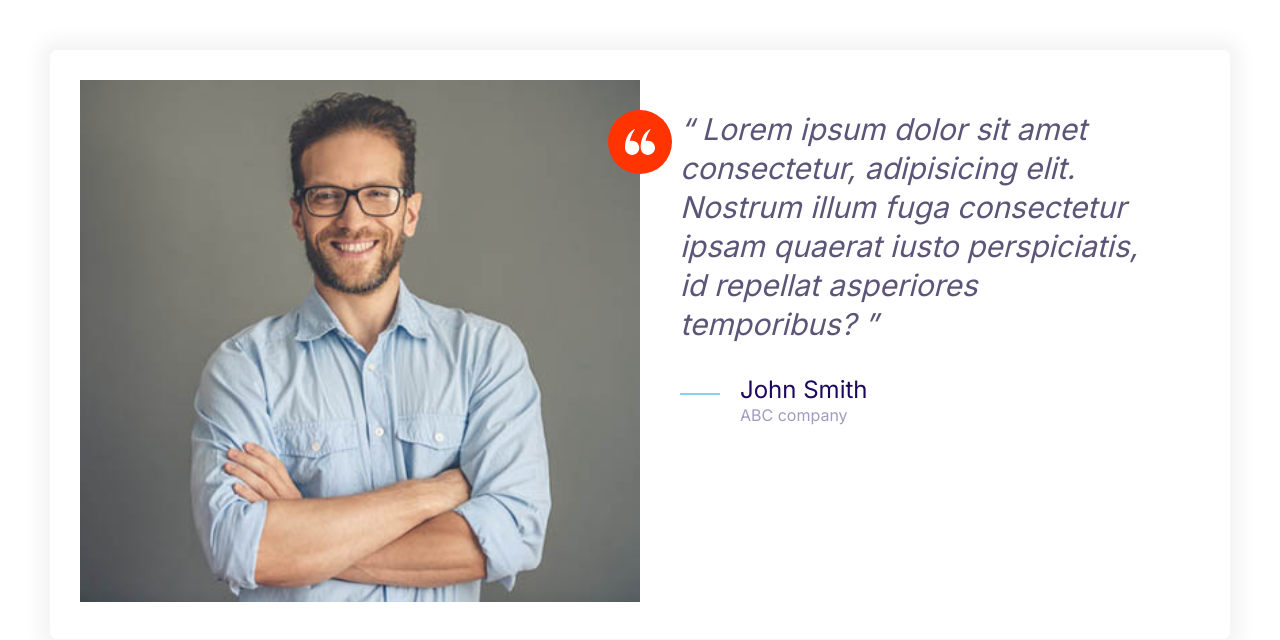
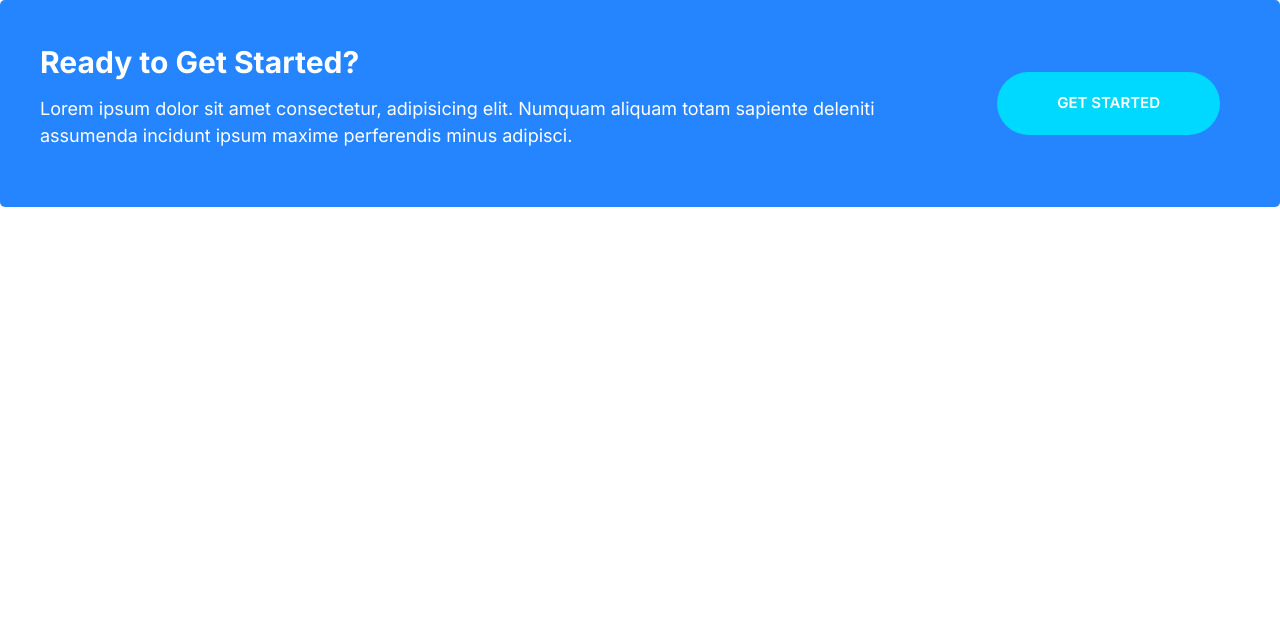
Before and after one commit to MaximEsin/Moshify, a plain HTML site: page index.html in a window 1280 px wide. Drawn offline with Linux system fonts and the light colour scheme.

Commit message:
Callouts

```diff
--- a/CSS/styles.css
+++ b/CSS/styles.css
@@ -191,6 +191,10 @@ a {
 }
 .btn--accent:hover {
   background: #ec3000;
+}
+.btn--streched {
+  padding-left: 6rem;
+  padding-right: 6rem;
 }
 .btn--block {
   width: 100%;
@@ -402,3 +406,36 @@ a {
     margin-left: 6rem;
   }
 }
+/* Callouts */
+.callout {
+  padding: 4rem;
+  border-radius: 5px;
+}
+.callout--primary {
+  background: var(--color-primary);
+  color: #fff;
+}
+.callout__heading {
+  color: #fff;
+  margin-top: 0;
+  font-size: 3rem;
+}
+.callout .btn {
+  align-self: center;
+  justify-self: center;
+}
+.callout__content {
+  text-align: center;
+}
+@media screen and (min-width: 768px) {
+  .callout .grid--1x2 {
+    grid-template-columns: 1fr auto;
+  }
+  .callout__content {
+    text-align: left;
+  }
+}
+.callout .btn {
+  justify-self: start;
+  margin: 0 2rem;
+}
--- a/index.html
+++ b/index.html
@@ -14,41 +14,18 @@
       rel="stylesheet"
     />
   </head>
-  <body style="padding: 5rem">
-    <div class="card testimonial">
+  <body>
+    <div class="callout callout--primary">
       <div class="grid grid--1x2">
-        <div class="testimonial__image">
-          <img
-            class="testimonial__image"
-            src="images/testimonial.jpg"
-            alt="A happy, smiling customer"
-          />
-          <span class="icon-container icon-container--accent">
-          </svg><svg class="icon icon--white icon--small">
-            <use xlink:href="images/sprite.svg#quotes"></use>
-          </svg>
-          </span>
+        <div class="callout__content">
+          <h3 class="callout__heading">Ready to Get Started?</h3>
+          <p>
+            Lorem ipsum dolor sit amet consectetur, adipisicing elit. Numquam
+            aliquam totam sapiente deleniti assumenda incidunt ipsum maxime
+            perferendis minus adipisci.
+          </p>
         </div>
-        <blockquote class="quote">
-          <p class="quote__text">
-            Lorem ipsum dolor sit amet consectetur, adipisicing elit. Nostrum illum
-            fuga consectetur ipsam quaerat iusto perspiciatis, id repellat
-            asperiores temporibus?
-          </p>
-          <footer>
-            <div class="media">
-              <div class="media__image">
-                </svg><svg class="icon icon--primary quote__line">
-                  <use xlink:href="images/sprite.svg#line"></use>
-                </svg>
-              </div>
-              <div class="media__body">
-                <h3 class="media__title quote__author">John Smith</h3>
-                <p class="quote__organization">ABC company</p>
-              </div>
-            </div>
-          </footer>
-        </blockquote>
+        <a href="#" class="btn btn--secondary btn--streched">Get Started</a>
       </div>
     </div>
   </body>
```
Also changed, not shown: Components/callouts.html (added, +13 -0 lines).
